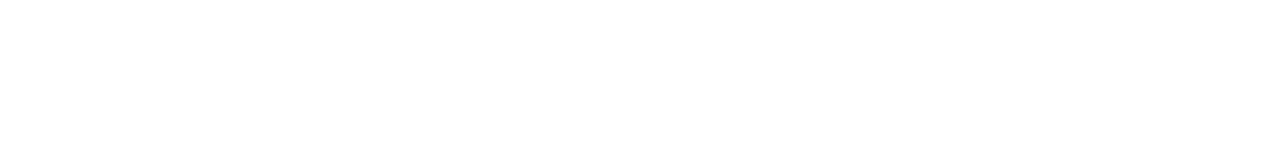
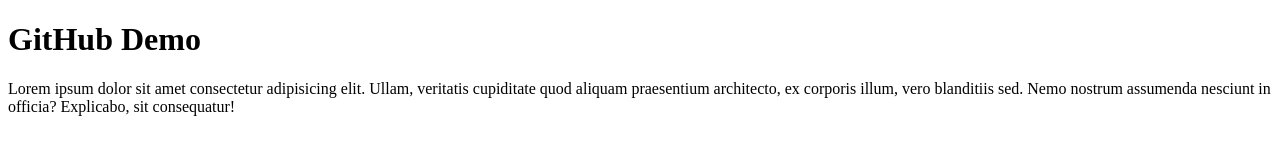
Before and after one commit to Fnels88/GitHub_Demo, a plain HTML site: page index.html in a window 1280 px wide. Drawn offline with Linux system fonts and the light colour scheme.

Commit message:
Updated title, added content
Updated title to GitHub demo and added h1 and p elements

```diff
--- a/index.html
+++ b/index.html
@@ -4,11 +4,14 @@
 <head>
     <meta charset="UTF-8">
     <meta name="viewport" content="width=device-width, initial-scale=1.0">
-    <title>Document</title>
+    <title>GitHub Demo</title>
 </head>
 
 <body>
-
+    <h1>GitHub Demo</h1>
+    <P>Lorem ipsum dolor sit amet consectetur adipisicing elit. Ullam, veritatis cupiditate quod aliquam praesentium
+        architecto, ex corporis illum, vero blanditiis sed. Nemo nostrum assumenda nesciunt in officia? Explicabo, sit
+        consequatur!</P>
 </body>
 
 </html>
```
